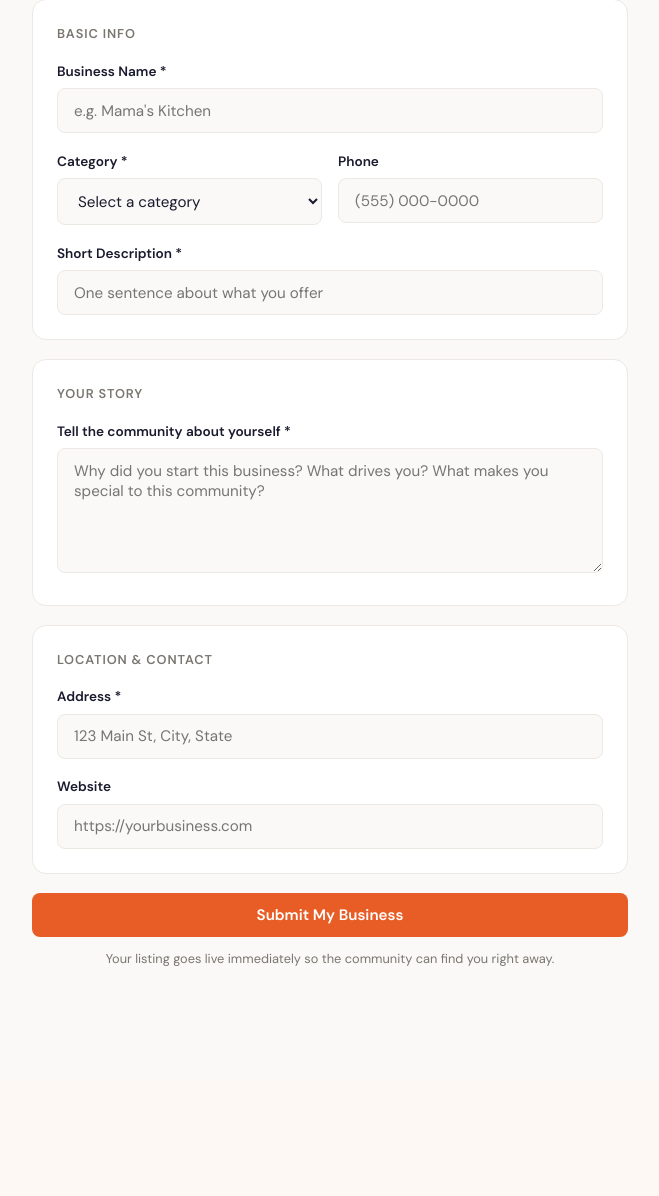
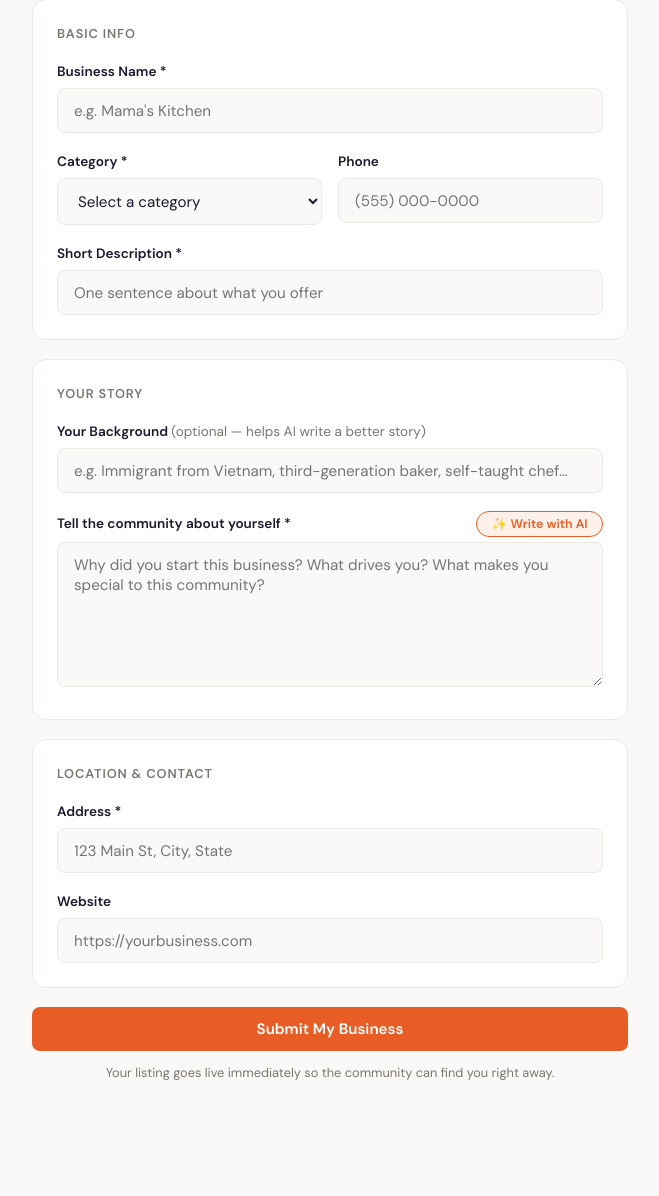
Before and after one commit to AartiDashore/aws_kiro_hackathon_communityspark, a FastAPI app: page /register in a window 1280 px wide. Shown: the part 225-1421 px from the top of the page, without its empty margins (310-969 px from the left). Before the commit the page ends 1191 px from the top, so only its background shows below. Run offline with FastAPI, Linux system fonts and the light colour scheme; parts of the project's set-up code (start-up, migrations or seed data) failed here and were passed over.

Commit message:
Modified /templates/register.html with AI-powered story generation for business profiles

```diff
--- a/templates/register.html
+++ b/templates/register.html
@@ -44,8 +44,24 @@ Version: 1.0.0
     <div class="form-section">
       <h3>Your Story</h3>
       <div class="form-group">
-        <label>Tell the community about yourself *</label>
-        <textarea id="f-story" rows="5" placeholder="Why did you start this business? What drives you? What makes you special to this community?" required></textarea>
+        <label>Your Background <span style="color:var(--muted);font-weight:400">(optional — helps AI write a better story)</span></label>
+        <input type="text" id="f-background"
+          placeholder="e.g. Immigrant from Vietnam, third-generation baker, self-taught chef…">
+      </div>
+      <div class="form-group">
+        <label style="display:flex;align-items:center;justify-content:space-between;flex-wrap:wrap;gap:.5rem">
+          <span>Tell the community about yourself *</span>
+          <button type="button" id="ai-btn" onclick="generateStory()"
+            style="background:var(--primary-lt);color:var(--primary);border:1.5px solid var(--primary);
+                   border-radius:99px;padding:.25rem .9rem;font-size:.78rem;font-weight:600;
+                   cursor:pointer;font-family:var(--font-body)">
+            ✨ Write with AI
+          </button>
+        </label>
+        <textarea id="f-story" rows="6"
+          placeholder="Why did you start this business? What drives you? What makes you special to this community?"
+          required></textarea>
+        <p id="ai-status" style="font-size:.78rem;margin-top:.4rem;display:none"></p>
       </div>
     </div>
 
@@ -71,6 +87,63 @@ Version: 1.0.0
 
 {% block scripts %}
 <script>
+/* ── Agent 1: Story Writer ──────────────────────────────── */
+async function generateStory() {
+  const name = document.getElementById('f-name').value.trim();
+  const cat  = document.getElementById('f-cat').value;
+  const desc = document.getElementById('f-desc').value.trim();
+  const addr = document.getElementById('f-addr').value.trim();
+  const bg   = document.getElementById('f-background').value.trim();
+
+  if (!name || !cat) {
+    showToast('Fill in your business name and category first.', 'error');
+    return;
+  }
+
+  const btn      = document.getElementById('ai-btn');
+  const textarea = document.getElementById('f-story');
+  const status   = document.getElementById('ai-status');
+
+  btn.disabled         = true;
+  btn.textContent      = '✨ Writing…';
+  textarea.disabled    = true;
+  status.style.display = 'block';
+  status.style.color   = 'var(--muted)';
+  status.textContent   = '✨ AI is writing your story — this may take 15–30 seconds…';
+
+  try {
+    const res = await fetch('/api/agents/generate-story', {
+      method:  'POST',
+      headers: { 'Content-Type': 'application/json' },
+      body: JSON.stringify({
+        business_name:   name,
+        category:        cat,
+        what_you_sell:   desc || 'not provided',
+        neighborhood:    addr || 'not provided',
+        your_background: bg   || '',
+      })
+    });
+    const json = await res.json();
+    if (res.ok && json.story) {
+      textarea.value     = json.story;
+      status.style.color = 'var(--success)';
+      status.textContent = '✅ Story generated — feel free to edit it!';
+      showToast('✨ Story written! Edit it to make it your own.', 'success');
+    } else {
+      status.style.color = 'var(--primary)';
+      status.textContent = '⚠️ ' + (json.detail || 'Generation failed.');
+    }
+  } catch (err) {
+    status.style.color = 'var(--primary)';
+    status.textContent = '⚠️ Request failed: ' + err.message;
+  } finally {
+    btn.disabled      = false;
+    btn.textContent   = '✨ Write with AI';
+    textarea.disabled = false;
+  }
+}
+
+/* ── Form submit ───────────────────────────────────────── */
 document.getElementById('reg-form').addEventListener('submit', async e => {
   e.preventDefault();
   const name  = document.getElementById('f-name').value.trim();
@@ -88,8 +161,8 @@ document.getElementById('reg-form').addEventListener('submit', async e => {
 
   try {
     const res = await fetch('/api/businesses', {
-      method: 'POST',
-      headers: {'Content-Type':'application/json'},
+      method:  'POST',
+      headers: { 'Content-Type': 'application/json' },
       body: JSON.stringify({
         name, category: cat, description: desc, story, address: addr,
         phone:   document.getElementById('f-phone').value.trim() || null,
@@ -100,6 +173,7 @@ document.getElementById('reg-form').addEventListener('submit', async e => {
     if (res.ok) {
       showToast('🎉 Business listed! The community can find you now.', 'success');
       e.target.reset();
+      document.getElementById('ai-status').style.display = 'none';
       setTimeout(() => window.location.href = `/business/${json.data.id}`, 2000);
     } else {
       showToast('Error: ' + (json.detail || 'Something went wrong.'), 'error');
```
